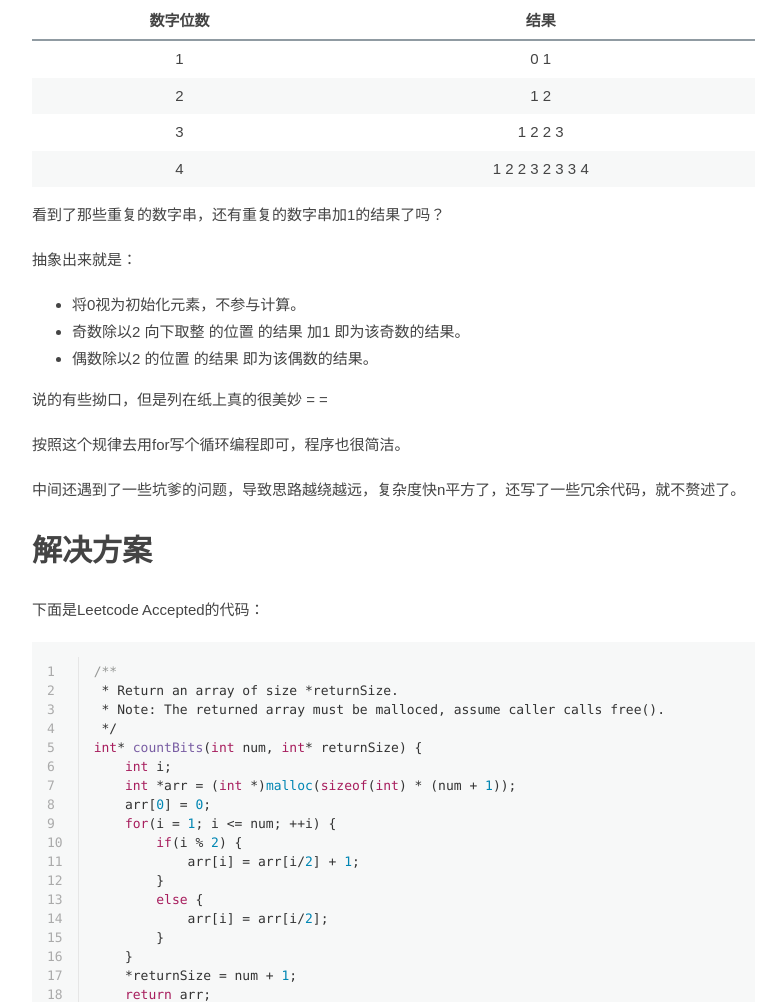
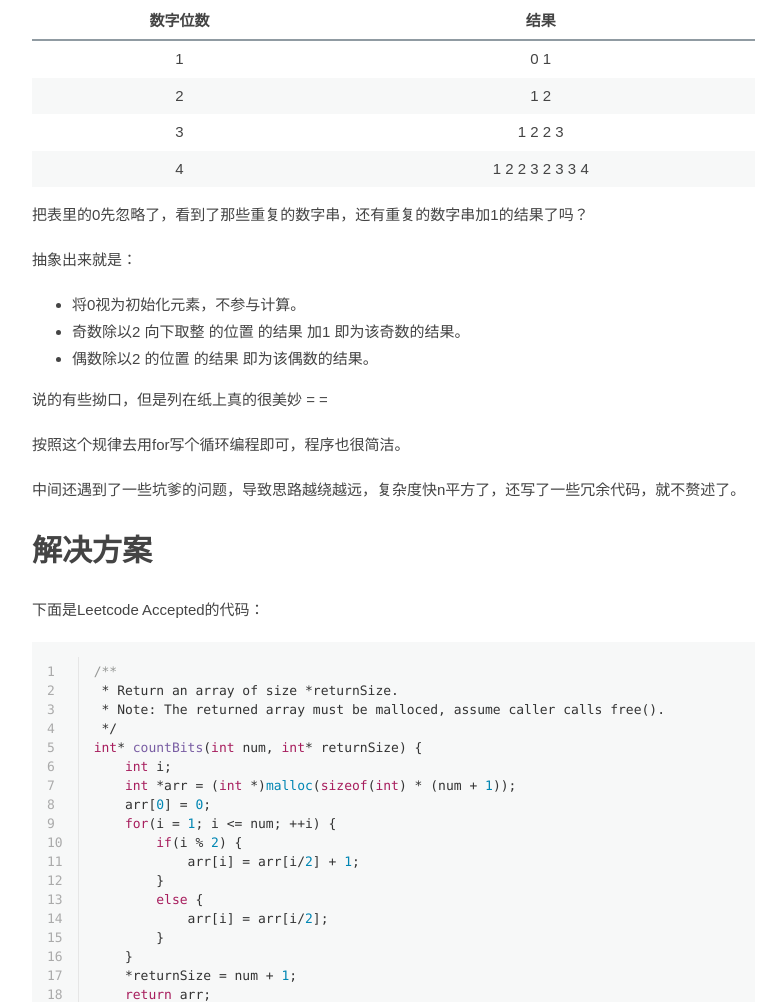
Before and after one commit to hezt/hezt.github.io, a plain HTML site: page 2016/03/29/The-first-Accepted-in-Leetcode/index.html in a window 1280 px wide. Shown: the part 1525-2527 px from the top of the page, without its empty margins (93-860 px from the left). Drawn offline with nearby package versions, Linux system fonts and the light colour scheme; some packages are replaced by stand-ins of ours; a script that the page names is missing.

Commit message:
Site updated: 2016-03-29 16:13:30

```diff
--- a/2016/03/29/The-first-Accepted-in-Leetcode/index.html
+++ b/2016/03/29/The-first-Accepted-in-Leetcode/index.html
@@ -46,7 +46,7 @@
 </tr>
 </tbody>
 </table>
-<p>看到了那些重复的数字串，还有重复的数字串加1的结果了吗？</p>
+<p>把表里的0先忽略了，看到了那些重复的数字串，还有重复的数字串加1的结果了吗？</p>
 <p>抽象出来就是：</p>
 <ul>
 <li>将0视为初始化元素，不参与计算。</li>
```
